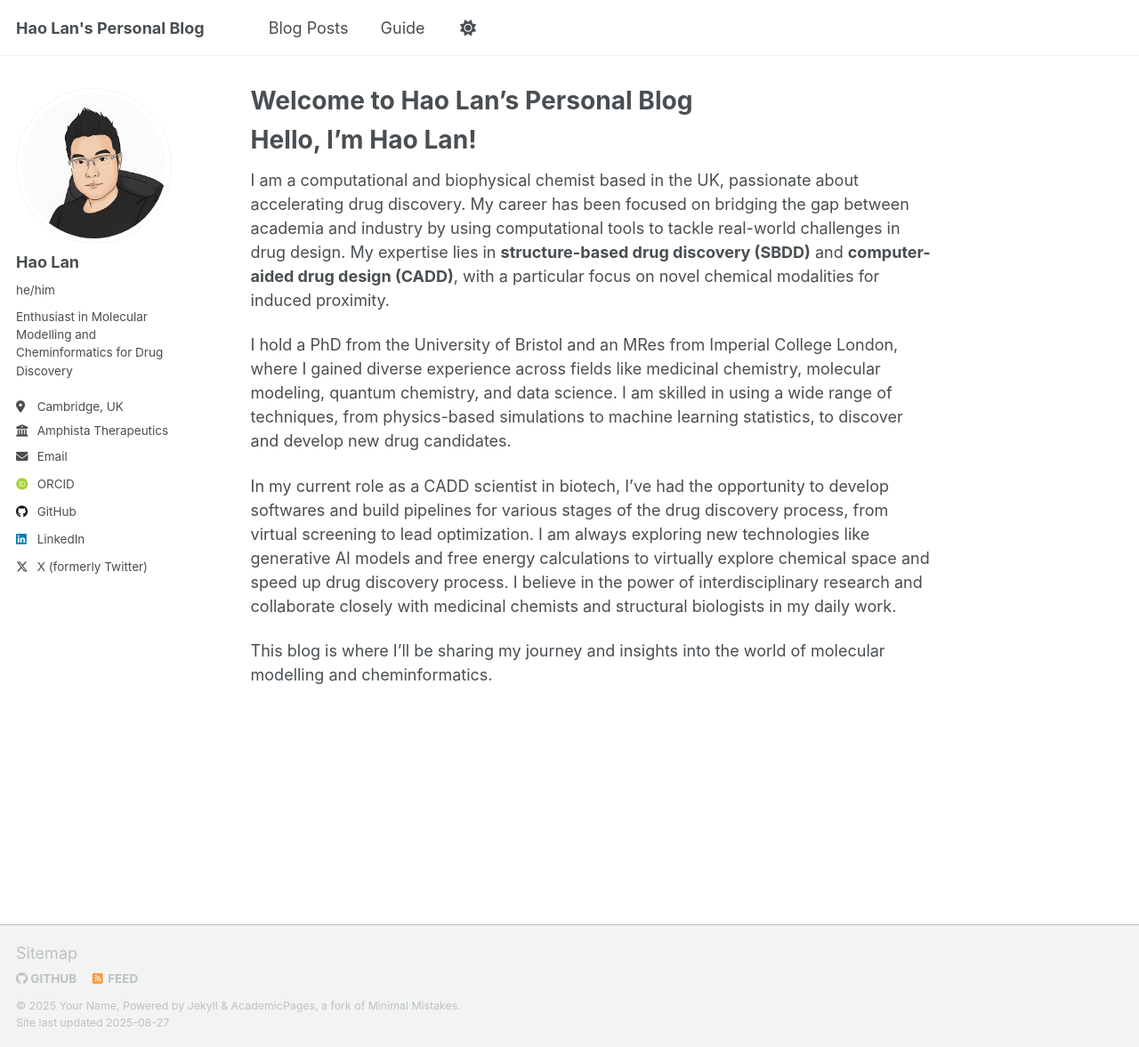
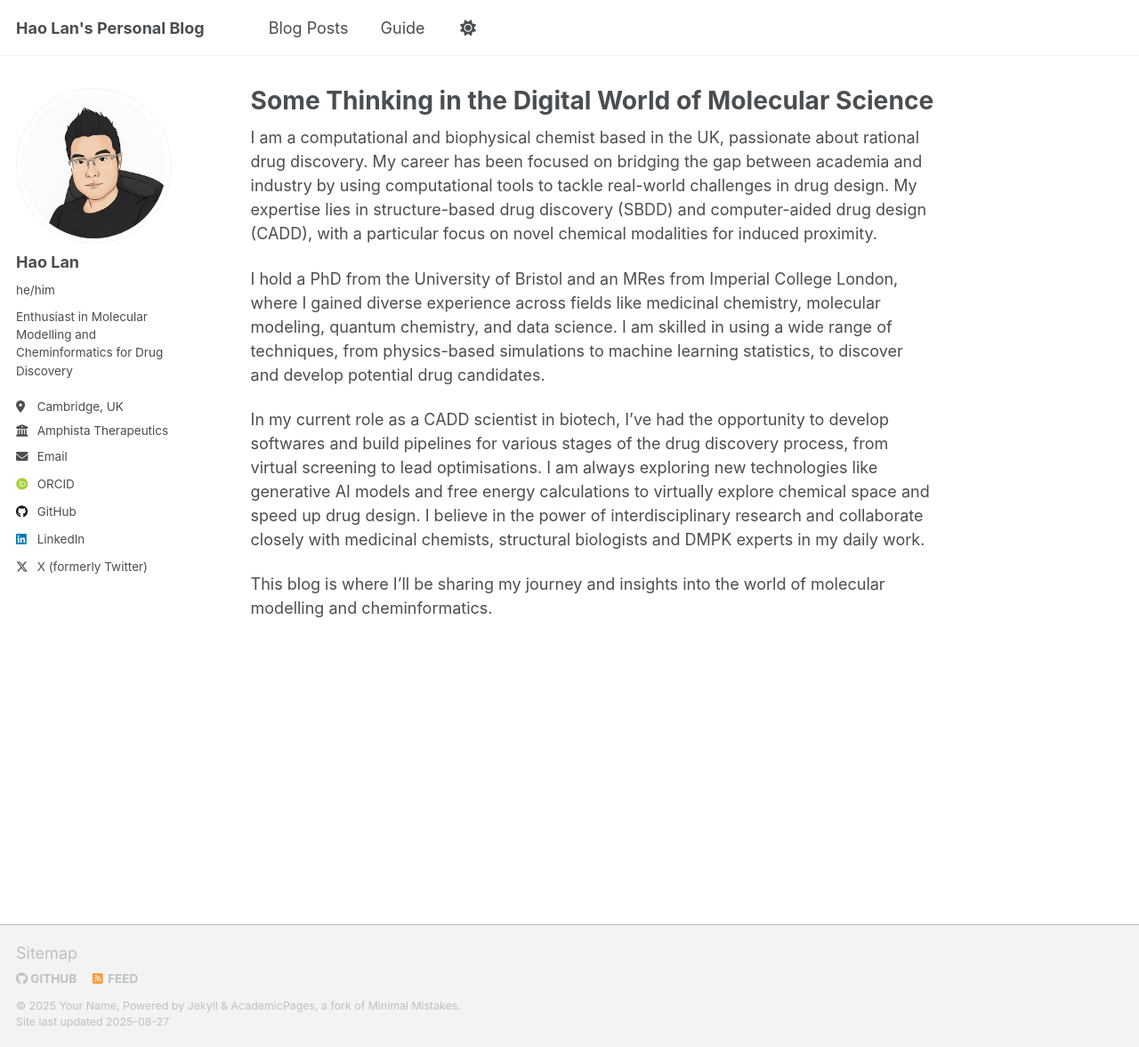
Before and after one commit to HaoLan-compchem/HaoLan-compchem.github.io, a Jekyll site: the page built from _pages/about.md, in a window 1280 px wide and 1177 px high. Shown: the whole window at 89% size. Built offline with Jekyll 4.4.1, drawn with Linux system fonts in a browser that asks for light colours; some web fonts are replaced; a script that is not in the unit is left out.

Commit message:
Update about.md

```diff
--- a/_pages/about.md
+++ b/_pages/about.md
@@ -1,18 +1,17 @@
 ---
 permalink: /
-title: "Welcome to Hao Lan's Personal Blog"
+title: "Some Thinking in the Digital World of Molecular Science"
 author_profile: true
 redirect_from:
   - /about/
   - /about.html
 ---
 
-# Hello, I'm Hao Lan!
 
-I am a computational and biophysical chemist based in the UK, passionate about accelerating drug discovery. My career has been focused on bridging the gap between academia and industry by using computational tools to tackle real-world challenges in drug design. My expertise lies in **structure-based drug discovery (SBDD)** and **computer-aided drug design (CADD)**, with a particular focus on novel chemical modalities for induced proximity.
+I am a computational and biophysical chemist based in the UK, passionate about rational drug discovery. My career has been focused on bridging the gap between academia and industry by using computational tools to tackle real-world challenges in drug design. My expertise lies in structure-based drug discovery (SBDD) and computer-aided drug design (CADD), with a particular focus on novel chemical modalities for induced proximity.
 
-I hold a PhD from the University of Bristol and an MRes from Imperial College London, where I gained diverse experience across fields like medicinal chemistry, molecular modeling, quantum chemistry, and data science. I am skilled in using a wide range of techniques, from physics-based simulations to machine learning statistics, to discover and develop new drug candidates.
+I hold a PhD from the University of Bristol and an MRes from Imperial College London, where I gained diverse experience across fields like medicinal chemistry, molecular modeling, quantum chemistry, and data science. I am skilled in using a wide range of techniques, from physics-based simulations to machine learning statistics, to discover and develop potential drug candidates.
 
-In my current role as a CADD scientist in biotech, I've had the opportunity to develop softwares and build pipelines for various stages of the drug discovery process, from virtual screening to lead optimization. I am always exploring new technologies like generative AI models and free energy calculations to virtually explore chemical space and speed up drug discovery process. I believe in the power of interdisciplinary research and collaborate closely with medicinal chemists and structural biologists in my daily work.
+In my current role as a CADD scientist in biotech, I've had the opportunity to develop softwares and build pipelines for various stages of the drug discovery process, from virtual screening to lead optimisations. I am always exploring new technologies like generative AI models and free energy calculations to virtually explore chemical space and speed up drug design. I believe in the power of interdisciplinary research and collaborate closely with medicinal chemists, structural biologists and DMPK experts in my daily work.
 
 This blog is where I'll be sharing my journey and insights into the world of molecular modelling and cheminformatics.
```
